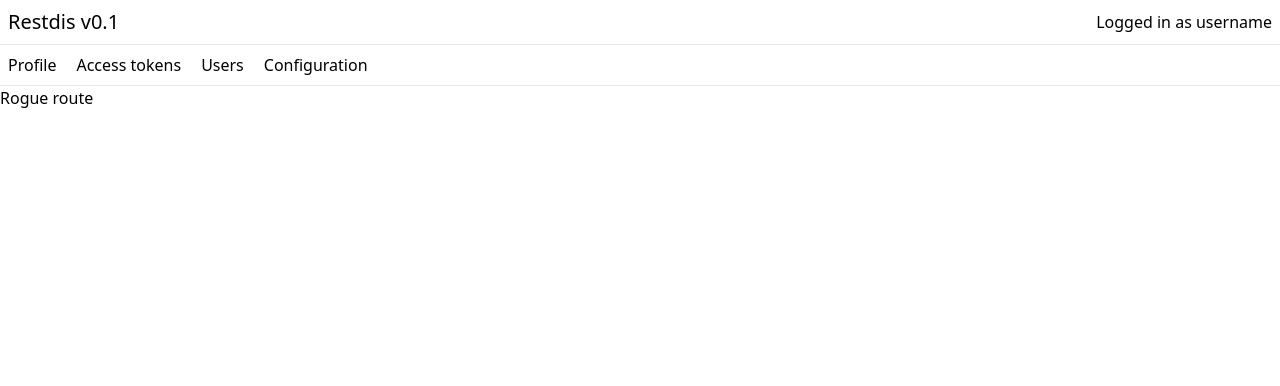
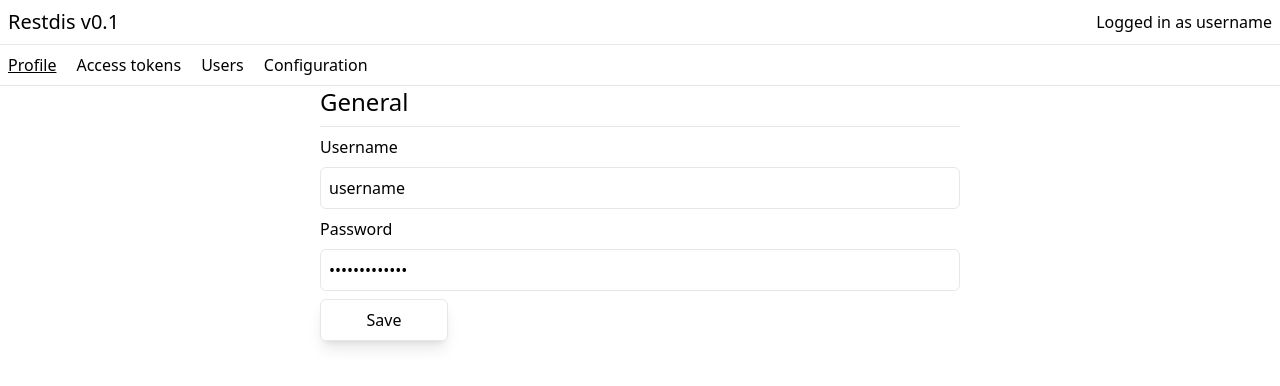
Before and after one commit to joseph0x45/restdis, a SvelteKit app in the folder admin/: page /profile in a window 1280 px wide. Shown: the top 386 px of the page. Built offline with nearby package versions, Linux system fonts and the light colour scheme.

Commit message:
ui: finish profile page

```diff
--- /dev/null
+++ b/admin/src/lib/stores.ts
@@ -0,0 +1,3 @@
+import { writable } from "svelte/store"
+
+export const location = writable("/profile")
--- a/admin/src/routes/(authed)/+layout.svelte
+++ b/admin/src/routes/(authed)/+layout.svelte
@@ -1,4 +1,23 @@
 <script lang="ts">
+	import { location } from '$lib/stores';
+	const links = [
+		{
+			title: 'Profile',
+			href: '/profile'
+		},
+		{
+			title: 'Access tokens',
+			href: '/version'
+		},
+		{
+			title: 'Users',
+			href: '/version'
+		},
+		{
+			title: 'Configuration',
+			href: '/config'
+		}
+	];
 </script>
 
 <header class="p-2 w-full border-b">
@@ -8,9 +27,12 @@
 	</div>
 </header>
 <div class=" flex w-full gap-5 p-2 border-b">
-	<a class=" hover:underline" href="/console/">Profile</a>
-	<a class=" hover:underline" href="/console/">Access tokens</a>
-	<a class=" hover:underline" href="/console/">Users</a>
-	<a class=" hover:underline" href="/console/">Configuration</a>
+	{#each links as link}
+		<a class={` ${link.href === $location ? 'underline' : ''} hover:underline `} href={`/console/${link.href}`}
+			>{link.title}</a
+		>
+	{/each}
 </div>
-<slot />
+<div class="m-auto flex justify-center w-[50%]">
+	<slot />
+</div>
--- a/admin/src/routes/(authed)/profile/+page.svelte
+++ b/admin/src/routes/(authed)/profile/+page.svelte
@@ -1 +1,33 @@
-<h1>Rogue route</h1>
+<script lang="ts">
+	let username = 'username';
+	let password = '*************';
+	let saving = false;
+</script>
+
+<form action="" class="flex flex-col gap-2 w-full">
+	<h1 class=" text-2xl">General</h1>
+	<hr />
+	<h1>Username</h1>
+	<input
+		type="text"
+		bind:value={username}
+		placeholder="Your username"
+		class="p-2 rounded-md border"
+	/>
+	<h1>Password</h1>
+	<input
+		type="password"
+		bind:value={password}
+		placeholder="Your password"
+		class="p-2 rounded-md border"
+	/>
+	<div>
+		<button class="shadow-lg p-2 border w-32 rounded-md">
+			{#if !saving}
+				<h1>Save</h1>
+			{:else}
+				<h1>Saving...</h1>
+			{/if}
+		</button>
+	</div>
+</form>
```
